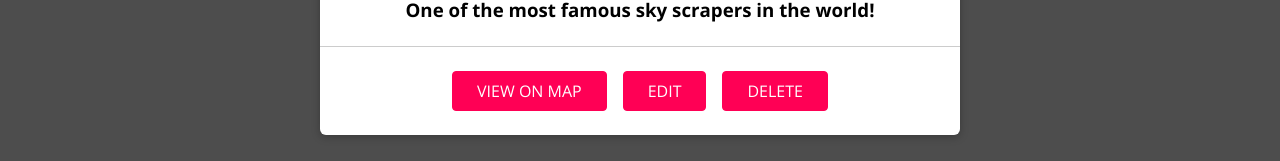
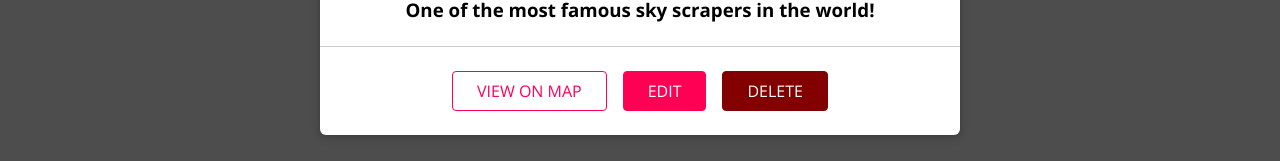
Before and after one commit to FerhatAdibelli0/Frontend-MernApp, a React (Create React App) app: page /u1/places in a window 1280 px wide. Shown: the part 490-651 px from the top of the page. Built offline with nearby package versions, Linux system fonts and the light colour scheme.

Commit message:
button adjusted

```diff
--- a/src/places/components/PlaceItem.js
+++ b/src/places/components/PlaceItem.js
@@ -15,9 +15,9 @@
         <h3>{props.description}</h3>
       </div>
       <div className="place-item__actions">
-        <Button>VIEW ON MAP</Button>
-        <Button>EDIT</Button>
-        <Button>DELETE</Button>
+        <Button inverse >VIEW ON MAP</Button>
+        <Button to={`/places/${props.id}`}>EDIT</Button>
+        <Button danger>DELETE</Button>
       </div>
     </Card>
   </li>
```
